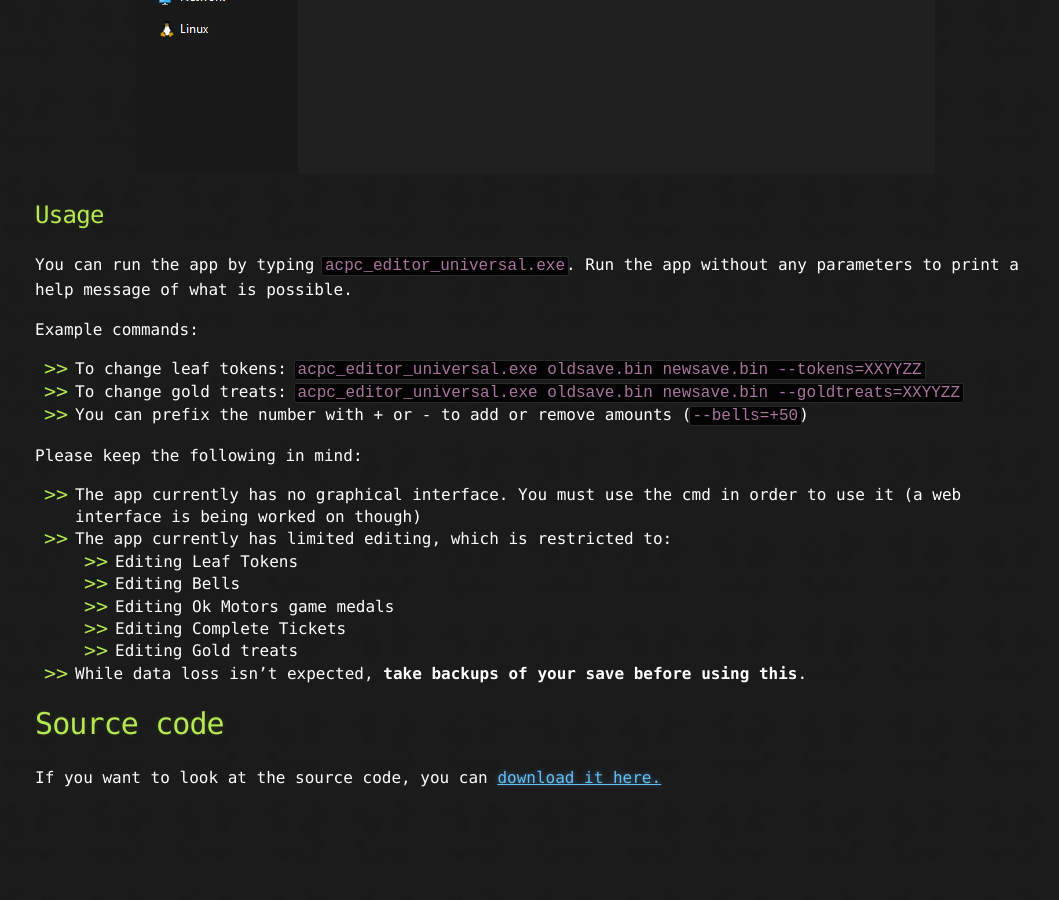
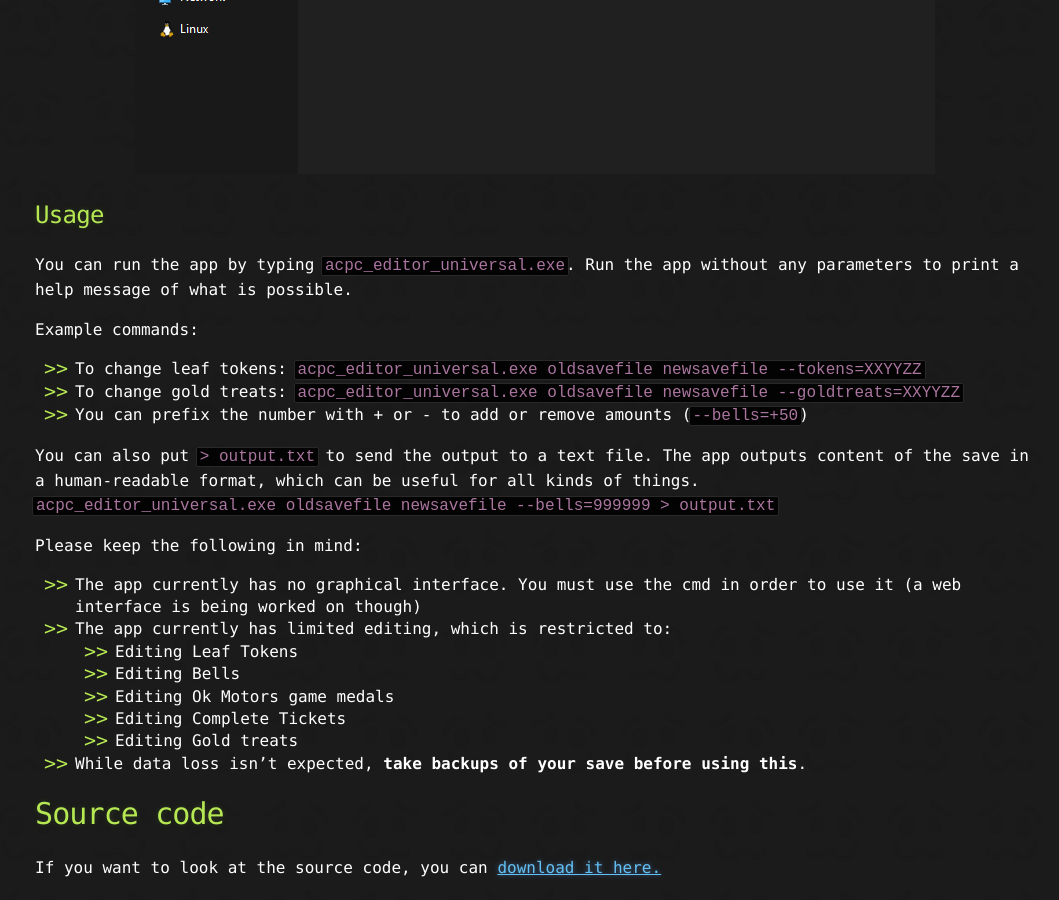
Before and after one commit to inconsistent-dg/AC-Modding, a Jekyll site: the page built from ACPCC/save_editor.md, in a window 1280 px wide and 900 px high, scrolled down 639 px. Shown: the whole window, without its empty margins (105-1164 px from the left). Built offline with Jekyll 4.4.1, drawn with Linux system fonts in a browser that asks for light colours; our own code applies the rules of GitHub Pages for plain Markdown files; before the commit the page ends 1449 px from its top, so only the background shows below that.

Commit message:
fix a slight error, and add pipe information
apparently the save doesn't actually come with .bin at the end of it.........

adds piping information

````diff
--- a/ACPCC/save_editor.md
+++ b/ACPCC/save_editor.md
@@ -16,9 +16,12 @@ To use, [download the app](../assets/acpc_editor_universal.exe), and then open i
 You can run the app by typing `acpc_editor_universal.exe`. Run the app without any parameters to print a help message of what is possible.
 
 Example commands:
-- To change leaf tokens: `acpc_editor_universal.exe oldsave.bin newsave.bin --tokens=XXYYZZ`
-- To change gold treats: `acpc_editor_universal.exe oldsave.bin newsave.bin --goldtreats=XXYYZZ`
+- To change leaf tokens: `acpc_editor_universal.exe oldsavefile newsavefile --tokens=XXYYZZ`
+- To change gold treats: `acpc_editor_universal.exe oldsavefile newsavefile --goldtreats=XXYYZZ`
 - You can prefix the number with + or - to add or remove amounts (`--bells=+50`)
+
+You can also put `> output.txt` to send the output to a text file. The app outputs content of the save in a human-readable format, which can be useful for all kinds of things. <br>
+```acpc_editor_universal.exe oldsavefile newsavefile --bells=999999 > output.txt```
 
 Please keep the following in mind:
 - The app currently has no graphical interface. You must use the cmd in order to use it (a web interface is being worked on though)
````
